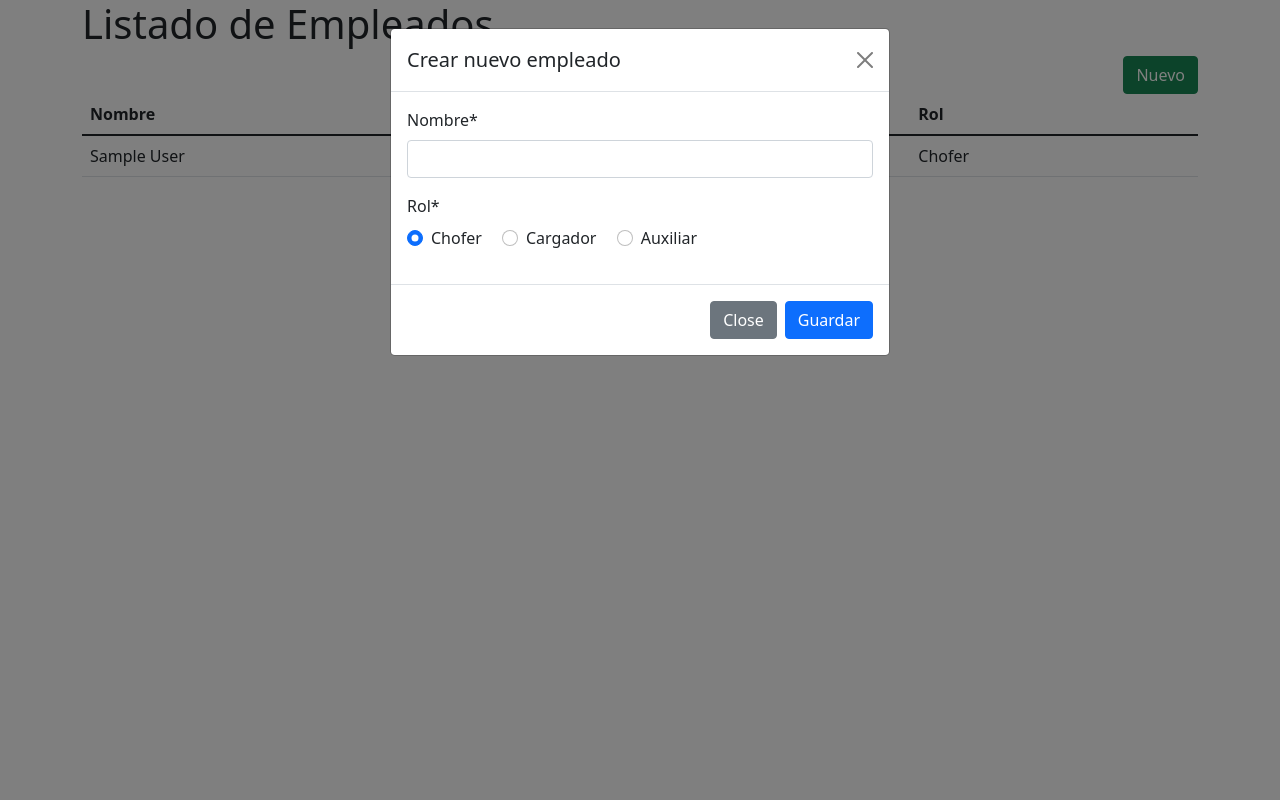
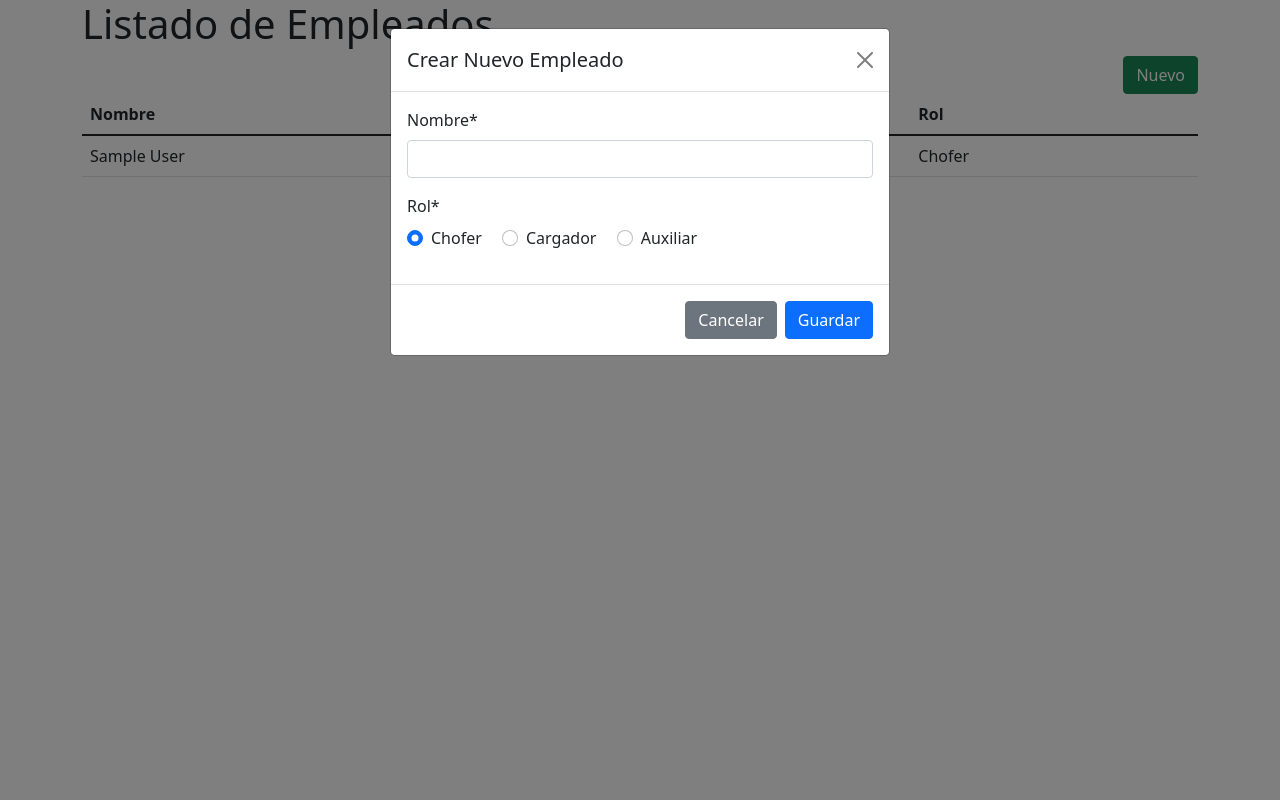
Before and after one commit to juliocefe/monthly_salary_calculator, a Django app: page /employees/ in a window 1280 px wide, after a click on "Nuevo". Run offline with Django 4.2, Linux system fonts and the light colour scheme; tables that the repository leaves empty hold one stand-in row (values such as "Sample post"); parts of the project's set-up code (start-up, migrations or seed data) failed here and were passed over; some libraries are stand-ins or nearby versions.

Commit message:
improve modals tiles

```diff
--- a/monthly_salary_calculator/templates/employees/add_form.html
+++ b/monthly_salary_calculator/templates/employees/add_form.html
@@ -23,7 +23,7 @@
   <div class="modal-dialog">
     <form class="modal-content" method="post" action=".">
       <div class="modal-header">
-        <h5 class="modal-title" id="exampleModalLabel">Crear nuevo empleado</h5>
+        <h5 class="modal-title" id="exampleModalLabel">Crear Nuevo Empleado</h5>
         <button
           type="button"
           class="btn-close"
@@ -51,7 +51,7 @@
       </div>
       <div class="modal-footer">
         <button type="button" class="btn btn-secondary" data-bs-dismiss="modal">
-          Close
+          Cancelar
         </button>
         <button type="submit" class="btn btn-primary">Guardar</button>
       </div>
--- a/monthly_salary_calculator/templates/movements/add_form.html
+++ b/monthly_salary_calculator/templates/movements/add_form.html
@@ -24,7 +24,7 @@
     <form class="modal-content" method="post" action=".">
       <div class="modal-header">
         <h5 class="modal-title" id="exampleModalLabel">
-          Crear nuevo movimiento
+          Agregar Movimiento
         </h5>
         <button
           type="button"
@@ -39,7 +39,7 @@
       </div>
       <div class="modal-footer">
         <button type="button" class="btn btn-secondary" data-bs-dismiss="modal">
-          Close
+          Cancelar
         </button>
         <button type="submit" class="btn btn-primary">Guardar</button>
       </div>
```
